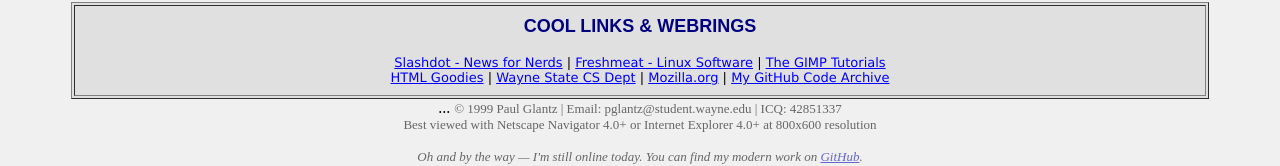
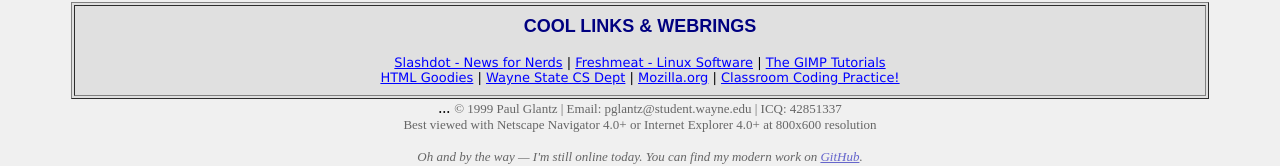
Before and after one commit to cinnamonstic/paul-gs-blog, a plain HTML site: page index.html in a window 1280 px wide. Shown: the part 1478-1644 px from the top of the page. Drawn offline with Linux system fonts and the light colour scheme.

Commit message:
Update index.html

```diff
--- a/index.html
+++ b/index.html
@@ -157,7 +157,7 @@
 <a href="#"><font color="#0000FF">HTML Goodies</font></a> |
 <a href="#"><font color="#0000FF">Wayne State CS Dept</font></a> |
 <a href="#"><font color="#0000FF">Mozilla.org</font></a> |
-<a href="https://github.com/cinnamonstic/waynestate-csc1100-practice"><font color="#0000FF">My GitHub Code Archive</font></a>
+<a href="https://github.com/cinnamonstic/waynestate-csc1100-practice"><font color="#0000FF">Classroom Coding Practice!</font></a>
 </font>
 </td>
 </tr>
```
